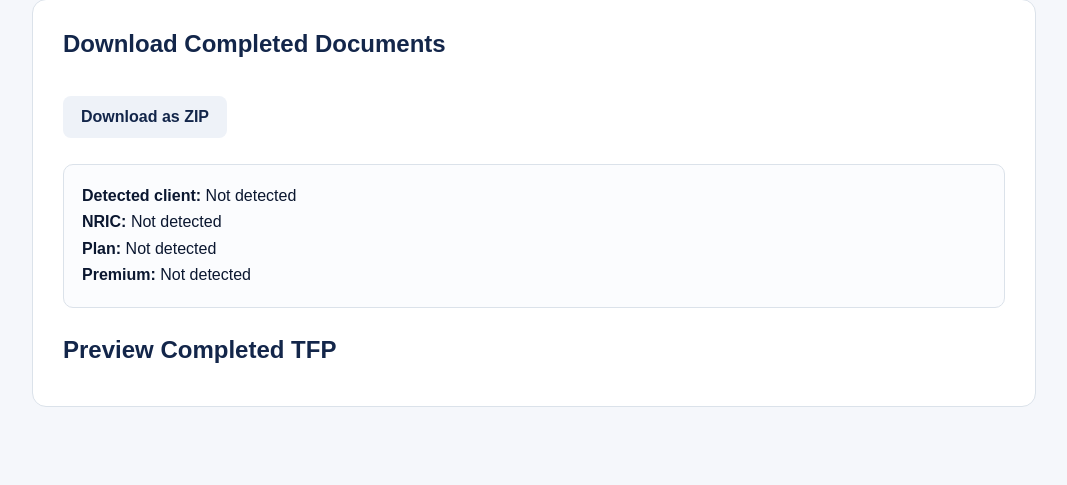
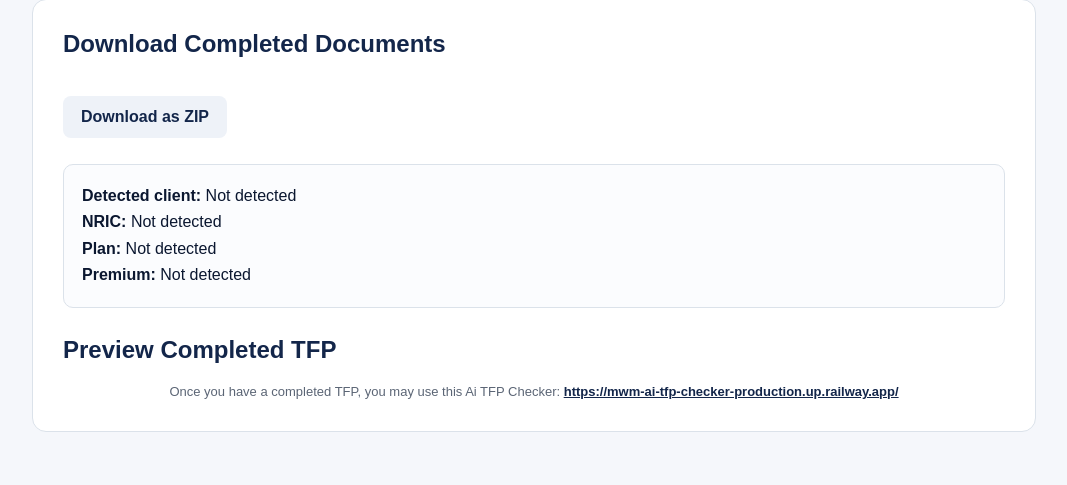
Before and after one commit to mwmpr-png/mwm-tfp-form-filler, a FastAPI app: template app/templates/result.html in a window 1280 px wide. Shown: the part 149-634 px from the top of the page, without its empty margins (106-1173 px from the left). Run offline with FastAPI, Linux system fonts and the light colour scheme; the template is opened without the code that fills it, so the values that code supplies are empty.

Commit message:
Add AI TFP Checker link to generated page

```diff
--- a/app/templates/result.html
+++ b/app/templates/result.html
@@ -51,6 +51,8 @@
     .review-foot { color:var(--muted); font-size:12px; line-height:1.45; margin:16px 0 0; }
     iframe { width:100%; height:720px; border:1px solid var(--border); border-radius:10px; background:white; }
     .preview-title { margin-top:28px; }
+    .checker-link { margin:18px 4px 0; text-align:center; color:var(--muted); font-size:13px; line-height:1.5; }
+    .checker-link a { color:var(--navy); font-weight:700; }
     @media(max-width:760px){
       .hero-inner{flex-direction:column; align-items:flex-start;} .logo{max-width:100%; width:240px;}
       .card{padding:20px;} .counts{grid-template-columns:1fr;} iframe{height:560px;}
@@ -153,6 +155,7 @@
 
     <h2 class="preview-title">Preview Completed TFP</h2>
     {% if outputs %}<iframe src="{{ outputs[0][1] }}"></iframe>{% endif %}
+    <p class="checker-link">Once you have a completed TFP, you may use this Ai TFP Checker: <a href="https://mwm-ai-tfp-checker-production.up.railway.app/" target="_blank" rel="noopener">https://mwm-ai-tfp-checker-production.up.railway.app/</a></p>
   </div></div>
 </body>
 </html>
```
